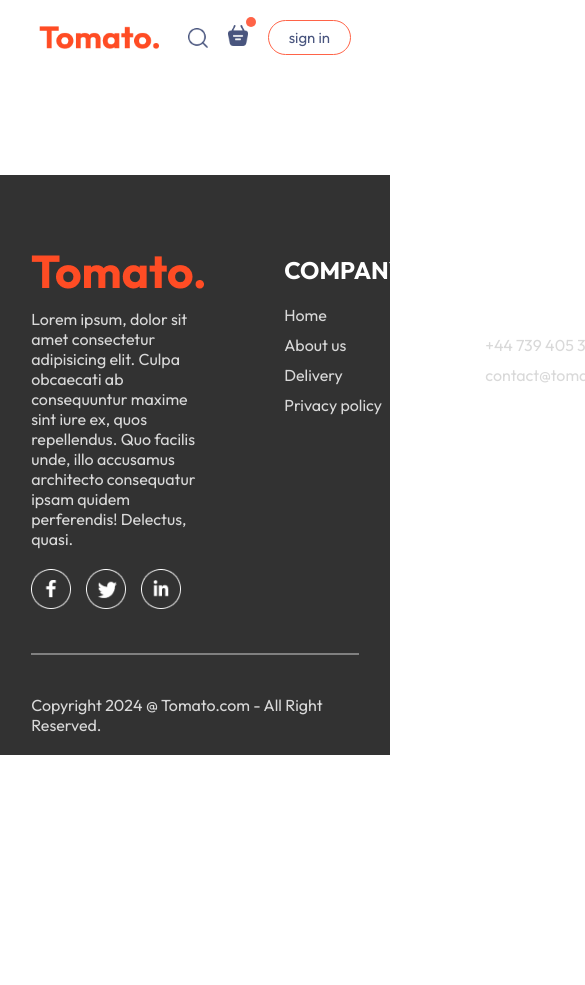
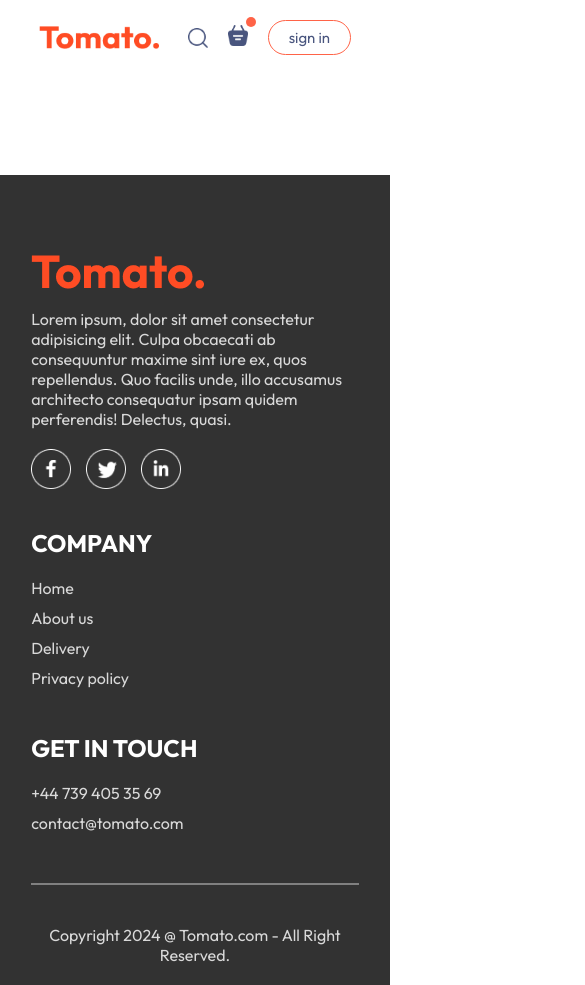
Before and after one commit to JuSp12/food-del, a React (Vite) app in the folder frontend/: page /order in a window 390 px wide. Shown: the top 985 px of the page, 585 px wide, since content can reach past the window. Before the commit the page ends 844 px from the top, so only its background shows below. Built offline with nearby package versions, Linux system fonts and the light colour scheme.

Commit message:
Main page completed

```diff
--- a/frontend/src/components/ExploreMenu/ExploreMenu.css
+++ b/frontend/src/components/ExploreMenu/ExploreMenu.css
@@ -54,3 +54,10 @@
     border: 4px solid tomato;
     padding: 2px;
 }
+
+@media (max-width: 1050px) {
+    .explore-menu-text {
+        max-width: 100%;
+        font-size: 14px;
+    }
+}
--- a/frontend/src/components/Footer/Footer.css
+++ b/frontend/src/components/Footer/Footer.css
@@ -54,3 +54,15 @@
     background-color: grey;
     border: none;
 }
+
+@media (max-width:750px) {
+    .footer-content {
+        display: flex;
+        flex-direction: column;
+        gap: 35px;
+    }
+
+    .footer-copyright {
+        text-align: center;
+    }
+}
--- a/frontend/src/components/Navbar/Navbar.jsx
+++ b/frontend/src/components/Navbar/Navbar.jsx
@@ -1,6 +1,7 @@
 import React, { useState } from "react";
 import "./Navbar.css";
 import { assets } from "../../assets/assets";
+import { Link } from 'react-router-dom';
 
 const Navbar = () => {
 
@@ -9,10 +10,10 @@
     <div className="navbar">
       <img src={assets.logo} alt="" className="logo" />
       <ul className="navbar-menu">
-        <li onClick={() => setMenu("home")} className={menu === "home" ? "active" : ""} > home</li>
-        <li onClick={() => setMenu("menu")} className={menu === "menu" ? "active" : ""} > menu</li>
-        <li onClick={() => setMenu("mobile-app")} className={menu === "mobile-app" ? "active" : ""} > mobile-app</li>
-        <li onClick={() => setMenu("contact-us")} className={menu === "contact-us" ? "active" : ""} > contact us</li>
+        <Link to='/' onClick={() => setMenu("home")} className={menu === "home" ? "active" : ""} > home</Link>
+        <a href='#explore-menu' onClick={() => setMenu("menu")} className={menu === "menu" ? "active" : ""} > menu</a>
+        <a href='#app-download' onClick={() => setMenu("mobile-app")} className={menu === "mobile-app" ? "active" : ""} > mobile-app</a>
+        <a href='#footer' onClick={() => setMenu("contact-us")} className={menu === "contact-us" ? "active" : ""} > contact us</a>
       </ul>
       <div className="navbar-right">
         <img src={assets.search_icon} alt="" />
--- a/frontend/src/index.css
+++ b/frontend/src/index.css
@@ -5,6 +5,7 @@
   margin: 0;
   box-sizing: border-box;
   font-family: Outfit;
+  scroll-behavior: smooth;
 }
 
 body {
```
Also changed, not shown: frontend/src/components/LoginPopup/LoginPopup.jsx (added, +12 -0 lines), frontend/src/components/LoginPopup/LoginPopup.css (added).
